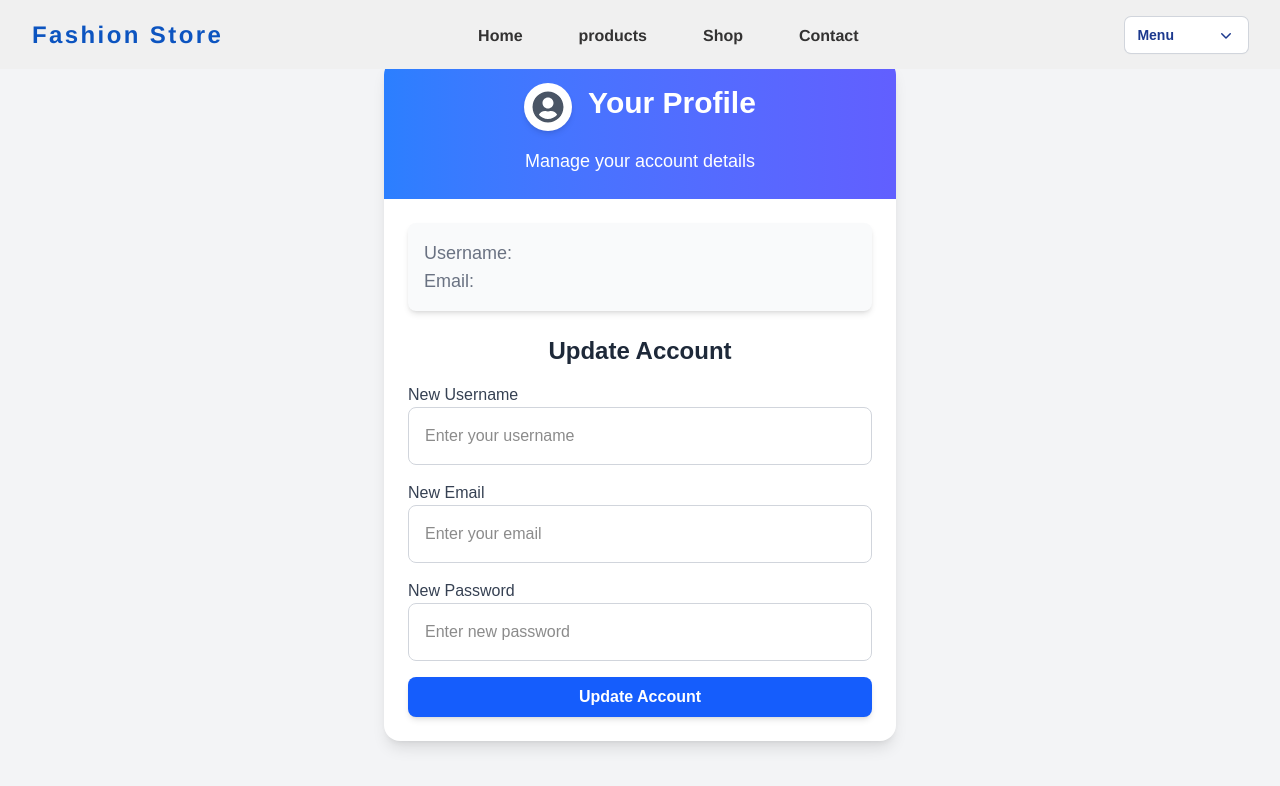
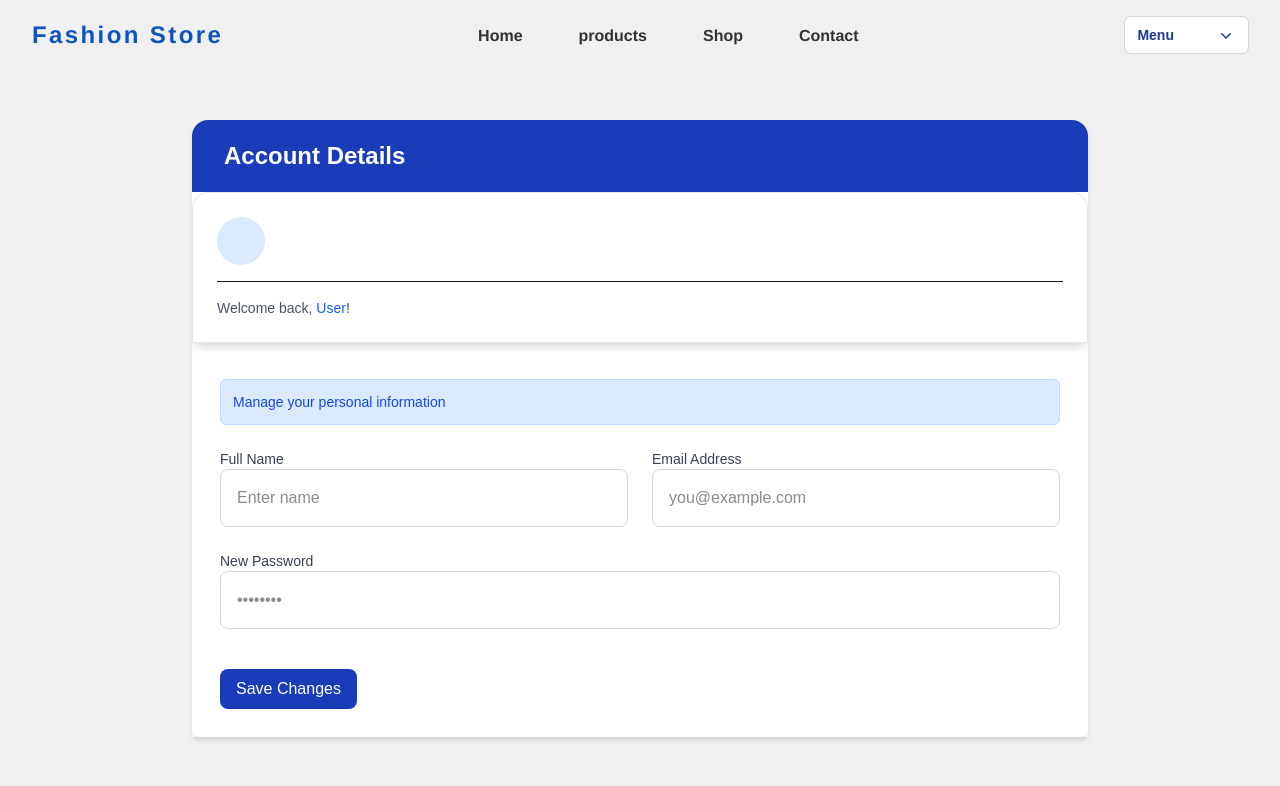
Before and after one commit to Muhammadtalalliaquat/Frontend-fashion-store-web-app, a Next.js app: page /account-details in a window 1280 px wide. Shown: the top 786 px of the page. Built offline with nearby package versions, Linux system fonts and the light colour scheme.

Commit message:
fiexd issue hero section render and change UI user acount details page

```diff
--- a/src/app/account-details/page.js
+++ b/src/app/account-details/page.js
@@ -7,7 +7,7 @@ import { setErrorUpdate } from "../../store/features/AccountUpdateSlice";
 import Navbar from "../../compoments/navbar";
 import { toast, ToastContainer } from "react-toastify";
 import "react-toastify/dist/ReactToastify.css";
-import { FaUserCircle } from "react-icons/fa";
+// import { FaUserCircle } from "react-icons/fa";
 
 export default function AcountDetails() {
   const dispatch = useDispatch();
@@ -15,7 +15,7 @@ export default function AcountDetails() {
   const [userName, setUserName] = useState("");
   const [email, setEmail] = useState("");
   const [password, setPassword] = useState("");
-  const [user, setUser] = useState(null);
+  const [user, setUser] = useState("");
 
   useEffect(() => {
     const storedUser = JSON.parse(localStorage.getItem("user"));
@@ -23,7 +23,9 @@ export default function AcountDetails() {
       setUser(storedUser);
       setUserName(storedUser.userName);
       setEmail(storedUser.email);
+      console.log(user);
     }
+    // eslint-disable-next-line react-hooks/exhaustive-deps
   }, []);
 
   const handleSubmit = async (e) => {
@@ -35,7 +37,7 @@ export default function AcountDetails() {
 
     if (response.success) {
       console.log("Account updated successfully!");
-      toast.success("Account updated successfully! 🎉", {
+      toast.success("Account details updated successfully! 🎉", {
         position: "top-right",
         autoClose: 3000,
       });
@@ -44,11 +46,113 @@ export default function AcountDetails() {
     }
   };
 
+  let cars = ["nisan" , "Calora" , "suzuki" , "Civic"]
+  console.log(cars.lastIndexOf(1))
+
   return (
     <>
       <Navbar />
 
-      <div className="flex items-center justify-center min-h-screen bg-gray-100">
+      <div className="px-4 py-10 sm:px-6 lg:px-8 mt-20">
+        <div className="max-w-4xl mx-auto bg-white rounded-t-2xl shadow-md overflow-hidden">
+          {/* Header */}
+          <div className="bg-blue-800 px-6 py-5 sm:px-8">
+            <h1 className="text-white text-2xl font-semibold">Account Details</h1>
+          </div>
+
+          <div className="mb-2 bg-white rounded-t-2xl shadow-lg p-6 border border-gray-200">
+            <div className="flex items-center gap-4 mb-4">
+              <div className="w-12 h-12 bg-blue-100 text-blue-600 flex items-center justify-center rounded-full text-xl font-bold uppercase">
+                {user?.userName?.charAt(0)}
+              </div>
+              <div>
+                <h3 className="text-lg font-semibold text-gray-800">
+                  {user?.userName}
+                </h3>
+                <p className="text-sm text-gray-500">
+                  {user?.email}
+                </p>
+              </div>
+            </div>
+
+            <div className="border-t pt-4 mt-4">
+              <p className="text-sm text-gray-600">
+                Welcome back,{" "}
+                <span className="text-blue-600 font-medium">
+                  {user?.userName?.split(" ")[0] || "User"}
+                </span>
+                !
+              </p>
+            </div>
+          </div>
+
+          {/* Form Section */}
+          <div className="p-6 sm:p-7 space-y-6 bg-white shadow-md rounded-lg">
+            <p className="text-sm text-blue-700 bg-blue-100 border border-blue-200 p-3 rounded-md">
+              Manage your personal information
+            </p>
+            <div className="grid grid-cols-1 sm:grid-cols-2 gap-6">
+              <div>
+                <label className="block text-sm font-medium text-gray-700">
+                  Full Name
+                </label>
+                <input
+                  type="text"
+                  value={userName}
+                  onChange={(e) => setUserName(e.target.value)}
+                  // className="mt-1 block w-full px-4 py-2 border border-gray-300 rounded-lg shadow-sm focus:ring-blue-500 focus:border-blue-500"
+                  className="peer w-full px-4 pt-4 pb-4 border border-gray-300 rounded-lg focus:ring-2 focus:ring-blue-100 focus:border-blue-500 outline-none transition-all"
+                  placeholder="Enter name"
+                />
+              </div>
+
+              <div>
+                <label className="block text-sm font-medium text-gray-700">
+                  Email Address
+                </label>
+                <input
+                  type="email"
+                  value={email}
+                  onChange={(e) => setEmail(e.target.value)}
+                  className="peer w-full px-4 pt-4 pb-4 border border-gray-300 rounded-lg focus:ring-2 focus:ring-blue-100 focus:border-blue-500 outline-none transition-all"
+                  // className="mt-1 block w-full px-4 py-2 border border-gray-300 rounded-lg shadow-sm focus:ring-blue-500 focus:border-blue-500"
+                  placeholder="you@example.com"
+                />
+              </div>
+            </div>
+
+            <div>
+              <label className="block text-sm font-medium text-gray-700">
+                New Password
+              </label>
+              <input
+                type="password"
+                value={password}
+                onChange={(e) => setPassword(e.target.value)}
+                className="peer w-full px-4 pt-4 pb-4 border border-gray-300 rounded-lg focus:ring-2 focus:ring-blue-100 focus:border-blue-500 outline-none transition-all"
+                // className="mt-1 block w-full px-4 py-2 border border-gray-300 rounded-lg shadow-sm focus:ring-blue-500 focus:border-blue-500"
+                placeholder="••••••••"
+              />
+            </div>
+
+            {error && <p className="text-sm text-red-500">{error}</p>}
+
+            <div className="pt-4">
+              <button
+                type="submit"
+                onClick={handleSubmit}
+                disabled={loading}
+                className="w-full sm:w-auto inline-flex justify-center items-center px-4 py-2 bg-blue-800 hover:bg-blue-900 text-white font-medium rounded-lg transition"
+              >
+                {loading ? "Updating..." : "Save Changes"}
+              </button>
+            </div>
+          </div>
+        </div>
+        <ToastContainer />
+      </div>
+
+      {/* <div className="flex items-center justify-center min-h-screen bg-gray-100">
         <div className="w-full max-w-lg bg-white shadow-lg rounded-2xl overflow-hidden">
           <div className="bg-gradient-to-r from-blue-500 to-indigo-500 p-6 text-white text-center">
             <div className="flex items-center justify-center gap-4">
@@ -133,7 +237,7 @@ export default function AcountDetails() {
           </div>
           <ToastContainer />
         </div>
-      </div>
+      </div> */}
     </>
   );
 }
--- a/src/app/productCart/page.js
+++ b/src/app/productCart/page.js
@@ -18,7 +18,7 @@ import {
   EllipsisVerticalIcon,
 } from "@heroicons/react/24/solid";
 // import { FaSpinner } from "react-icons/fa";
-import FashionStoreLoader from "@/compoments/storeLOader";
+import FashionStoreLoader from "@/compoments/storeLoader";
 
 export default function ProductCartPage() {
   const dispatch = useDispatch();
--- a/src/app/products/page.js
+++ b/src/app/products/page.js
@@ -8,7 +8,7 @@ import { Listbox } from "@headlessui/react";
 import { ChevronDownIcon } from "@heroicons/react/20/solid";
 import { LiaShoppingCartSolid } from "react-icons/lia";
 import { addCartItem } from "../../store/features/productCartSlice";
-import FashionStoreLoader from "@/compoments/storeLOader";
+import FashionStoreLoader from "@/compoments/storeLoader";
 import Navbar from "../../compoments/navbar";
 import Footer from "../../compoments/footer";
 import Image from "next/image";
@@ -18,7 +18,6 @@ import { motion } from "framer-motion";
 // import { FaSpinner } from "react-icons/fa";
 // import { FaSortDown } from "react-icons/fa6";
 // import { FaSortDown, FaSortUp } from "react-icons/fa";
-
 
 export default function Products() {
   const dispatch = useDispatch();
--- a/src/app/shop/page.js
+++ b/src/app/shop/page.js
@@ -8,7 +8,7 @@ import { useState, useEffect } from "react";
 import { getAllDiscountOffer } from "../../store/features/discountSlice";
 import { addCartItem } from "../../store/features/productCartSlice";
 import { LiaShoppingCartSolid } from "react-icons/lia";
-import FashionStoreLoader from "@/compoments/storeLOader";
+import FashionStoreLoader from "@/compoments/storeLoader";
 // import { FaSpinner } from "react-icons/fa";
 import { useRouter } from "next/navigation";
 import { motion } from "framer-motion";
--- a/src/compoments/AuthForm.js
+++ b/src/compoments/AuthForm.js
@@ -24,13 +24,17 @@ export default function AuthForm() {
   const [email, setEmail] = useState("");
   const [password, setPassword] = useState("");
   const [message, setMessage] = useState("");
+  const [isSubmitting, setIsSubmitting] = useState(false);
 
   const handleSubmit = async (e) => {
     e.preventDefault();
     setMessage("");
+    setIsSubmitting(true);
+
     try {
       if (isLogin) {
         const result = await dispatch(loginUser({ email, password }));
+
         console.log(result.user, "data revicced");
         if (result.success) {
           if (result.user?.isAdmin === true) {
@@ -40,6 +44,7 @@ export default function AuthForm() {
           }
           // router.push("/adminDashboard");
         } else {
+          setIsSubmitting(false);
           console.log("Please verify your email before proceeding.");
         }
       } else {
@@ -251,9 +256,17 @@ export default function AuthForm() {
             />
             <button
               type="submit"
-              className="w-full bg-blue-500 text-white py-3 font-semibold hover:bg-blue-600 transition"
+              disabled={isSubmitting}
+              className="w-full bg-blue-500 text-white py-3 font-semibold hover:bg-blue-600 transition flex items-center justify-center"
             >
-              {isLogin ? "Login" : "Register"}
+              {isSubmitting ? (
+                <div className="animate-spin h-5 w-5 border-t-2  border-white rounded-full"></div>
+              ) : isLogin ? (
+                "Login"
+              ) : (
+                "Register"
+              )}
+              {/* {isLogin ? "Login" : "Register"} */}
             </button>
           </form>
 
--- a/src/compoments/heroSection.js
+++ b/src/compoments/heroSection.js
@@ -14,15 +14,19 @@ import "swiper/css/pagination";
 
 export default function CategoryCarousel() {
   const [products, setProducts] = useState([]);
+  const [loading, setLoading] = useState(true);
+
   const dispatch = useDispatch();
   const router = useRouter();
   useEffect(() => {
     dispatch(getHeroProducts())
       .then((result) => {
         setProducts(result.payload.data);
+        setLoading(false);
       })
       .catch((err) => {
         console.error("Fetch Error:", err);
+        setLoading(false);
       });
   }, [dispatch]);
 
@@ -33,6 +37,7 @@ export default function CategoryCarousel() {
         <div className="absolute w-48 h-48 bg-purple-500 opacity-20 rounded-full top-1/2 left-1/2 animate-pulse"></div>
       </div>
 
+      {!loading && (
         <Swiper
           spaceBetween={40}
           slidesPerView={1}
@@ -83,13 +88,14 @@ export default function CategoryCarousel() {
                     priority
                     quality={100}
                     // sizes="(max-width: 768px) 90vw, 400px"
-                  className="rounded-2xl shadow-xl w-full max-w-[400px] object-cover"
+                    className="rounded-2xl shadow-xl w-full max-w-[400px] object-cover shadow-2xl animate-fadeInUp"
                   />
                 </div>
               </div>
             </SwiperSlide>
           ))}
         </Swiper>
+      )}
     </section>
   );
 }
```
Also changed, not shown: src/app/fashion-store/page.js (+3 -42 lines), src/app/ordersPage/page.js (+24 -15 lines). Lines whose indentation alone changed are shown as unchanged.
